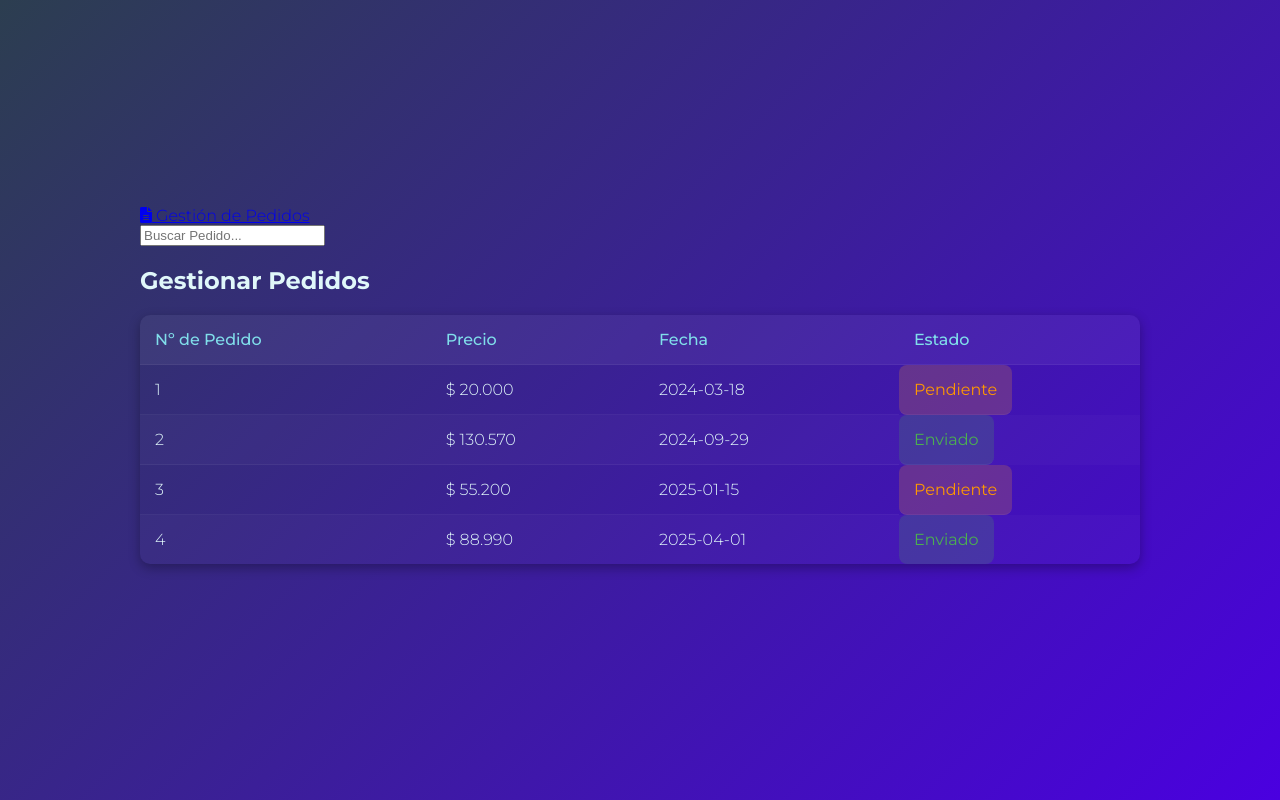
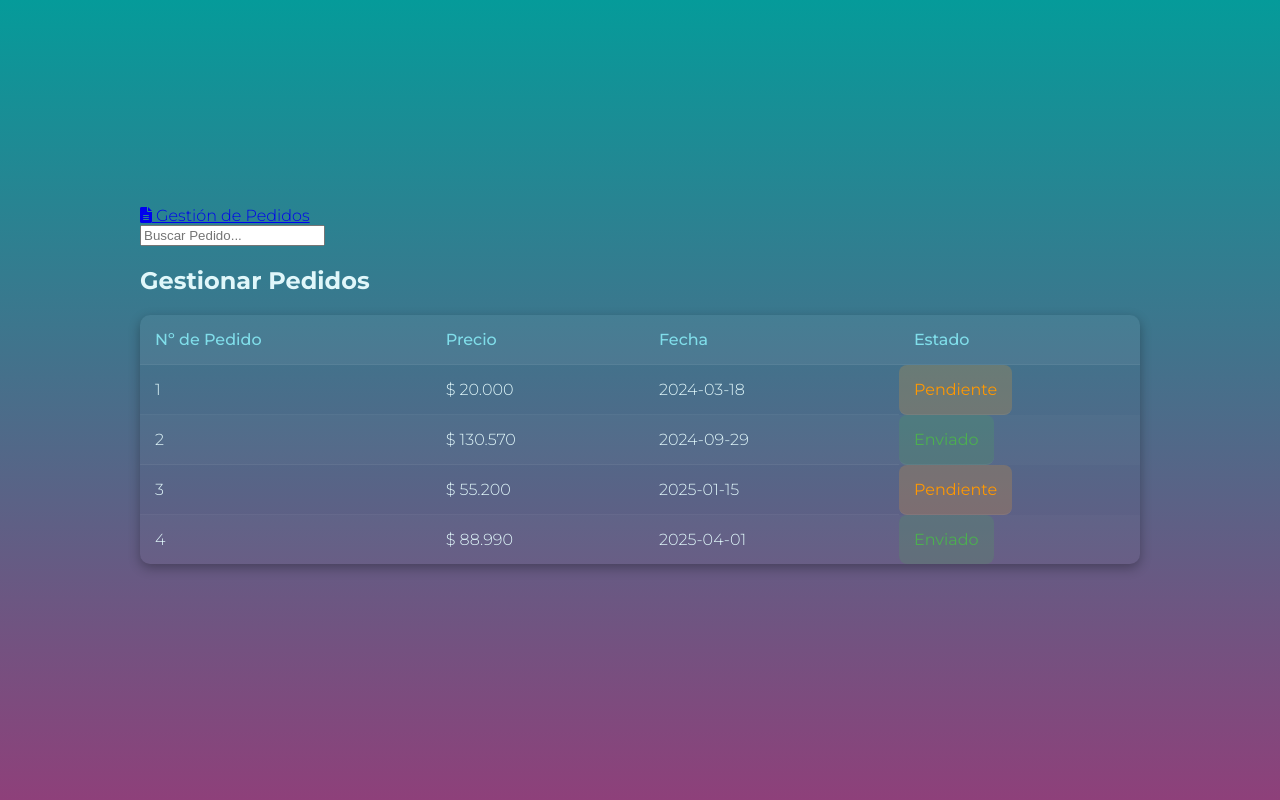
Before and after one commit to Kwiding/Tienda---Smoke-Shop, a PHP site: page /public/html/gestionar.html in a window 1280 px wide. Run offline with PHP 8.4, Linux system fonts and the light colour scheme.

Commit message:
color
color

```diff
--- a/frontend/public/css/confirmacion-pedido.css
+++ b/frontend/public/css/confirmacion-pedido.css
@@ -1,7 +1,7 @@
 body {
     margin: 0;
     font-family: 'Montserrat', sans-serif;
-    background: linear-gradient(135deg, #2C3E50, #4A00E0);
+    background-image: linear-gradient(to bottom, #059B9A, #8E407A);
     color: #e0f7fa;
     display: flex;
     justify-content: center;
--- a/frontend/public/css/gestinar-producto.css
+++ b/frontend/public/css/gestinar-producto.css
@@ -1,7 +1,7 @@
 body {
     margin: 0;
     font-family: 'Montserrat', sans-serif;
-    background: linear-gradient(135deg, #2C3E50, #4A00E0);
+    background-image: linear-gradient(to bottom, #059B9A, #8E407A);
     color: #e0f7fa;
     display: flex;
     justify-content: center;
--- a/frontend/public/css/style-detalle-pedido.css
+++ b/frontend/public/css/style-detalle-pedido.css
@@ -1,7 +1,7 @@
 body {
     margin: 0;
     font-family: 'Montserrat', sans-serif;
-    background: linear-gradient(135deg, #2C3E50, #4A00E0);
+    background-image: linear-gradient(to bottom, #059B9A, #8E407A);
     color: #e0f7fa;
     display: flex;
     justify-content: center;
--- a/frontend/public/css/style-gestionar.css
+++ b/frontend/public/css/style-gestionar.css
@@ -1,7 +1,7 @@
 body {
     margin: 0;
     font-family: 'Montserrat', sans-serif;
-    background: linear-gradient(135deg, #2C3E50, #4A00E0);
+    background-image: linear-gradient(to bottom, #059B9A, #8E407A);
     color: #e0f7fa;
     display: flex;
     justify-content: center;
```
